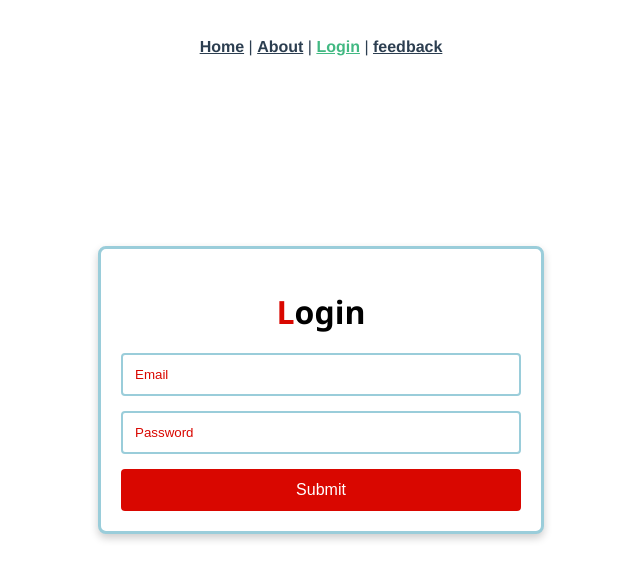
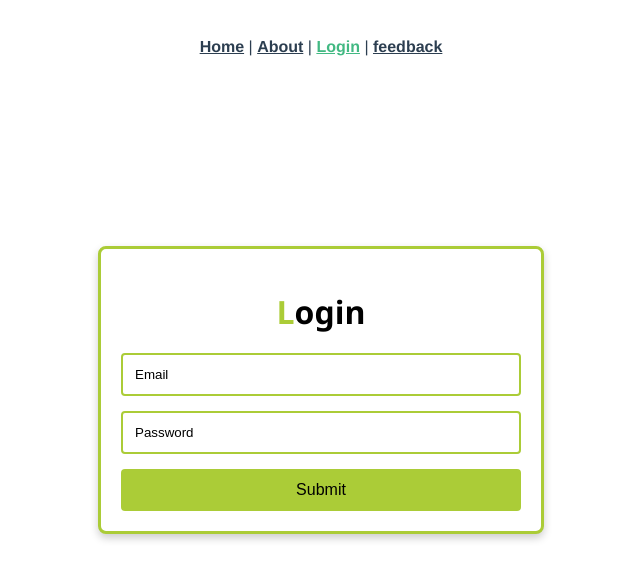
Before and after one commit to Wareezy/TICKET_SYSTEM_LC, a Vue app: page /login in a window 1280 px wide. Shown: the top 580 px of the page, without its empty margins (319-959 px from the left). Built offline with nearby package versions, Linux system fonts and the light colour scheme.

Commit message:
added update to the colour scheme

```diff
--- a/src/views/FeedbackView.vue
+++ b/src/views/FeedbackView.vue
@@ -1,10 +1,16 @@
 <template>
     <div class="container">
-        <h1 class="feedback">Complaint</h1>
+      <h1 class="feedback">Complaint</h1>
       <form @submit.prevent="submitForm">
         <input type="text" placeholder="Title" v-model="title" />
         <input type="email" placeholder="Message" v-model="message" />
-        <select name="" id="">
+        <select name="Ticket" id="">
+          <option value="">Pick type of Ticket</option>
+          <option value="on-board">On Board</option>
+          <option value="off-board">Off Board</option>
+          <option value="IT-complaint">IT complaint</option>
+        </select>
+        <select name="Urgency" id="">
           <option value="">Pick type of urgency</option>
           <option value="urgent">Urgent</option>
           <option value="not-urgent">Not urgent</option>
@@ -38,7 +44,7 @@
     width: 500px;
     background-color: #f9f9f9; /* Light background for better contrast */
     padding: 20px;
-    border: 2px solid #9ACDDA; /* Blue border */
+    border: 2px solid rgb(171, 204, 55); /* Green border */
     border-radius: 8px; /* Rounded corners */
     box-shadow: 0 4px 8px rgba(0, 0, 0, 0.2); /* Subtle shadow */
   }
@@ -53,20 +59,23 @@
   select {
     padding: 12px;
     margin-bottom: 15px;
-    border: 2px solid #9ACDDA; /* Blue border */
+    border: 2px solid rgb(171, 204, 55); /* Green border */
     border-radius: 4px; /* Rounded corners */
     font-size: 16px; /* Larger font size for readability */
   }
 
-  input::placeholder,
+  input::placeholder {
+    color: #000; /* Black color for placeholder text */
+  }
+
   select option {
-    color: #D90700; /* Blue color for placeholder text */
+    color: #000; /* Black color for select options */
   }
 
   button {
     padding: 12px;
-    background-color: #D90700; /* Red background color */
-    color: white;
+    background-color: rgb(171, 204, 55); /* Green background color */
+    color: #000; /* Black text color */
     border: none;
     border-radius: 4px; /* Rounded corners */
     cursor: pointer;
@@ -75,20 +84,17 @@
   }
 
   button:hover {
-    background-color: #b10600; /* Darker red for hover effect */
-
+    background-color: #a2b639; /* Darker green for hover effect */
   }
 
   .feedback {
     text-align: center;
     font-size: 32px;
     margin-bottom: 20px;
-    color: #000; /* Red color for login title */
+    color: #000; /* Black color for the title */
   }
 
   .feedback::first-letter {
-    color: #D90700;
+    color: rgb(171, 204, 55); /* Green color for the first letter */
   }
-
-
   </style>
--- a/src/views/loginView.vue
+++ b/src/views/loginView.vue
@@ -2,11 +2,11 @@
     <div class="body">
       <div class="container">
         <h1 class="login">Login</h1>
-          <form action="">
+        <form @submit.prevent="submitForm">
           <!-- <input type="text" placeholder="Name" v-model="name"> -->
-            <input type="email" placeholder="Email" v-model="email">
-            <input type="password" placeholder="Password" v-model="password">
-            <button type="submit" @click="submitForm">Submit</button>
+          <input type="email" placeholder="Email" v-model="email" />
+          <input type="password" placeholder="Password" v-model="password" />
+          <button type="submit">Submit</button>
         </form>
       </div>
     </div>
@@ -16,22 +16,21 @@
   export default {
     data() {
       return {
-
         email: '',
         password: ''
-            }
+      };
     },
     methods: {
       submitForm() {
         // Perform form validation and submission logic here
-                console.log('Form submitted:',this.$data);
+        console.log('Form submitted:', this.$data);
       }
     }
-    }
+  };
   </script>
 
   <style scoped>
-.body{
+  .body {
     margin-top: 160px !important;
     height: 100%;
     margin: 0;
@@ -39,24 +38,23 @@
     align-items: center;
     justify-content: center;
   }
+
   .container {
     width: 400px; /* Adjusted for a better layout */
-    margin: 0 auto;
     padding: 20px;
-    border: 3px solid #9ACDDA; /* Light blue border */
+    border: 3px solid rgb(171, 204, 55); /* Green border */
     border-radius: 8px;
     box-shadow: 0 4px 8px rgba(0, 0, 0, 0.2); /* Slightly stronger shadow for depth */
     background-color: #fff; /* White background for contrast */
     font-family: 'Segoe UI', Tahoma, Geneva, Verdana, sans-serif;
   }
 
-input[type="text"],
   input[type="email"],
   input[type="password"] {
     width: 100%;
     padding: 12px;
     margin-bottom: 15px;
-    border: 2px solid #9ACDDA; /* Blue border for input fields */
+    border: 2px solid rgb(171, 204, 55); /* Green border for input fields */
     border-radius: 4px;
     box-sizing: border-box;
   }
@@ -64,8 +62,8 @@ input[type="password"] {
   button {
     width: 100%;
     padding: 12px;
-    background-color: #D90700; /* Red background color */
-    color: #fff;
+    background-color: rgb(171, 204, 55); /* Green background color */
+    color: #000; /* Black text color */
     border: none;
     border-radius: 4px;
     cursor: pointer;
@@ -74,29 +72,21 @@ button {
   }
 
   button:hover {
-    background-color: #b10600; /* Darker red for hover effect */
-
+    background-color: #a2b639; /* Darker green for hover effect */
   }
 
-.login{
+  .login {
     text-align: center;
     font-size: 32px;
     margin-bottom: 20px;
-    color: #000; /* Red color for login title */
+    color: #000; /* Black color for login title */
   }
 
-.login::first-letter{
-    color: #D90700;
+  .login::first-letter {
+    color: rgb(171, 204, 55); /* Green color for the first letter */
   }
 
-input::placeholder{
-  color: #D90700; /* Light blue placeholder text */
+  input::placeholder {
+    color: #000; /* Black color for placeholder text */
   }
-
-
-
-
-
-
-
   </style>
```
Lines whose indentation alone changed are shown as unchanged.
